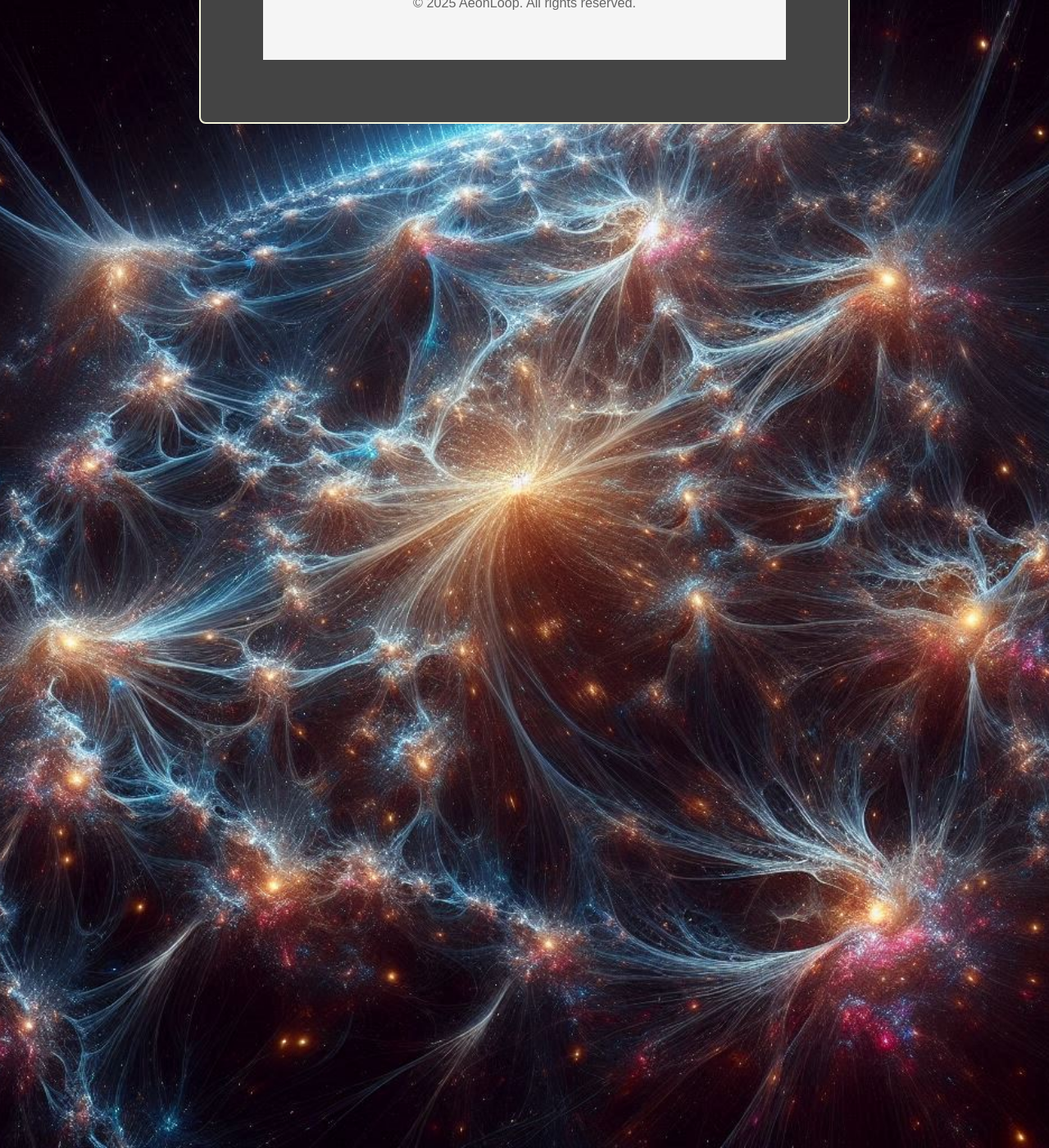
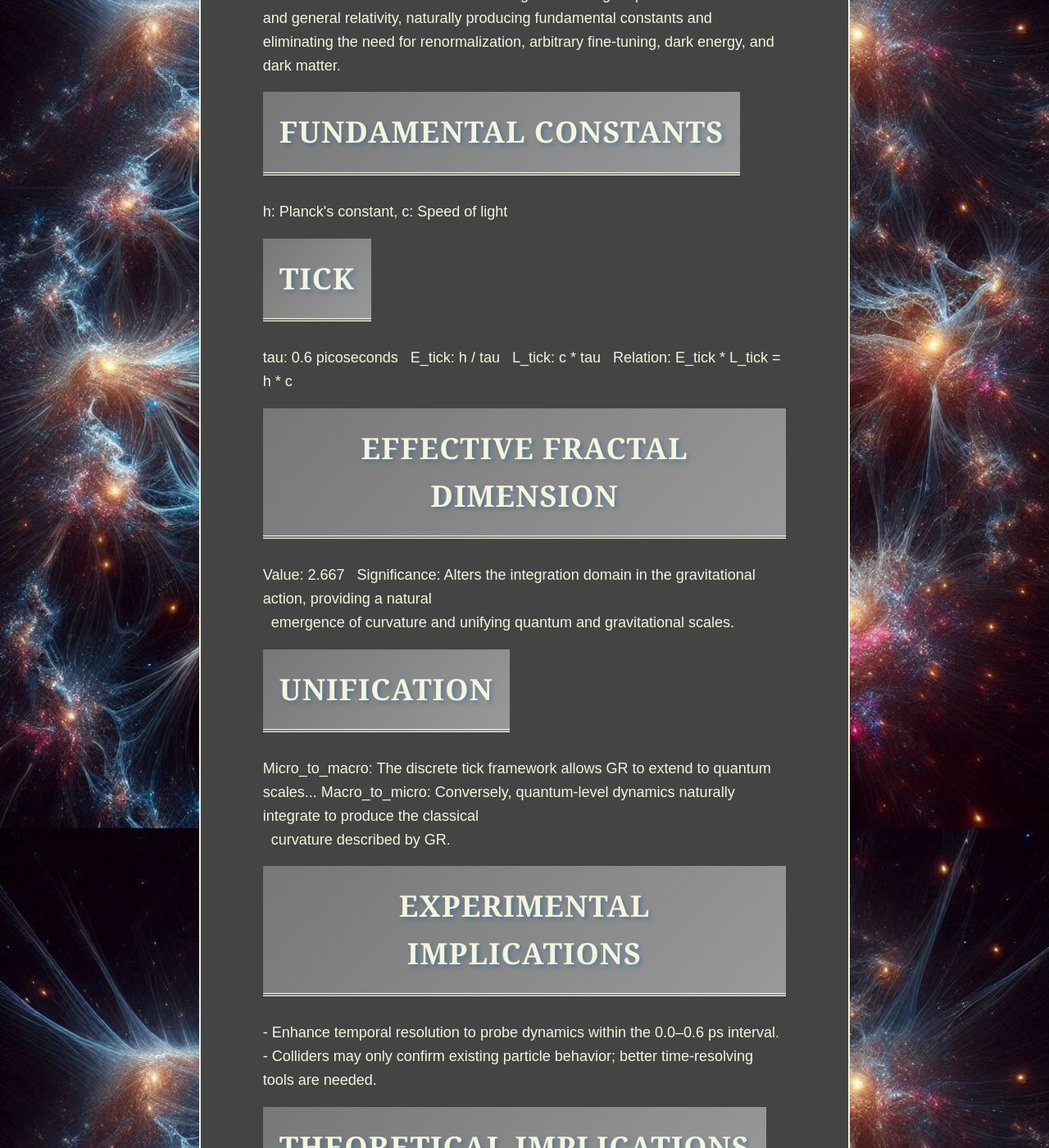
Before and after one commit to CosmicReplicator/AeonLoop, a Jekyll site: the page built from Papers/micro_to_macro.html, in a window 1280 px wide and 1400 px high, scrolled down 270 px. Shown: the whole window at 82% size. Built offline with Jekyll 4.4.1, drawn with Linux system fonts in a browser that asks for light colours; some of the changed lines change nothing that is shown; some of the changed text lies outside the part shown.

Commit message:
Update micro_to_macro.html

```diff
--- a/Papers/micro_to_macro.html
+++ b/Papers/micro_to_macro.html
@@ -3,41 +3,41 @@ layout: default2
 title: "micro_to_macro"
 author:
   - name: "jonsvein Heinesen"
-
-micro_to_macro:
-  description: >
-    A unified framework where a discrete digital tick bridges quantum mechanics and
-    general relativity, naturally producing fundamental constants and eliminating
-    the need for renormalization, arbitrary fine-tuning, dark energy, and dark matter.
-  fundamental_constants:
-    h: "Planck's constant"
-    c: "Speed of light"
-  tick:
-    tau: "0.6 picoseconds"  # Fundamental tick period
-    E_tick: "h / tau"       # Energy per tick defined as Planck's constant divided by tau
-    L_tick: "c * tau"       # Length per tick defined as the speed of light times tau
-    relation: "E_tick * L_tick = h * c"  # Natural consistency relation
-  effective_fractal_dimension:
-    value: 2.667
-    significance: >
-      Alters the integration domain in the gravitational action, providing a natural
-      emergence of curvature and unifying quantum and gravitational scales.
-  unification:
-    micro_to_macro: >
-      The discrete tick framework allows general relativity to be extrapolated to quantum
-      scales, as the same underlying digital clockwork governs both quantum evolution and spacetime curvature.
-    macro_to_micro: >
-      Conversely, quantum-level dynamics defined by the tick naturally integrate to produce the classical
-      curvature described by GR, eliminating the need for additional tuning.
-  experimental_implications:
-    - "Enhance temporal resolution to probe dynamics within the 0.0–0.6 ps interval."
-    - "High-energy colliders may only confirm existing particle behavior; new insights require better time-resolving tools."
-  theoretical_implications:
-    - "Planck's constant emerges naturally from the digital tick, interlocking energy and length scales."
-    - "Renormalization, arbitrary parameters, and the need for dark components become redundant."
-    - "Gravity and curvature are inherent in the self-correcting digital evolution of spacetime."
-  overall_message: >
-    By allowing the tick and effective fractal dimension to be integrated directly into the gravitational framework,
-    the theory shows a two-way bridge where GR is valid at both cosmic and quantum scales, revealing an impressively
-    simple and consistent ordering of the universe.
+sections:
+  - title: "Description"
+    content: >
+      A unified framework where a discrete digital tick bridges quantum mechanics and
+      general relativity, naturally producing fundamental constants and eliminating
+      the need for renormalization, arbitrary fine-tuning, dark energy, and dark matter.
+  - title: "Fundamental Constants"
+    content: "h: Planck's constant, c: Speed of light"
+  - title: "Tick"
+    content: >
+      tau: 0.6 picoseconds
+      E_tick: h / tau
+      L_tick: c * tau
+      Relation: E_tick * L_tick = h * c
+  - title: "Effective Fractal Dimension"
+    content: >
+      Value: 2.667
+      Significance: Alters the integration domain in the gravitational action, providing a natural
+        emergence of curvature and unifying quantum and gravitational scales.
+  - title: "Unification"
+    content: >
+      Micro_to_macro: The discrete tick framework allows GR to extend to quantum scales...
+      Macro_to_micro: Conversely, quantum-level dynamics naturally integrate to produce the classical
+        curvature described by GR.
+  - title: "Experimental Implications"
+    content: >
+      - Enhance temporal resolution to probe dynamics within the 0.0–0.6 ps interval.
+      - Colliders may only confirm existing particle behavior; better time-resolving tools are needed.
+  - title: "Theoretical Implications"
+    content: >
+      - Planck's constant emerges naturally from the digital tick.
+      - Renormalization and arbitrary adjustments become redundant.
+      - Gravity and curvature are inherent in the digital evolution of spacetime.
+  - title: "Overall Message"
+    content: >
+      Integrating the tick and effective fractal dimension directly into the gravitational framework creates
+      a two-way bridge between GR and quantum scales.
 ---
```
